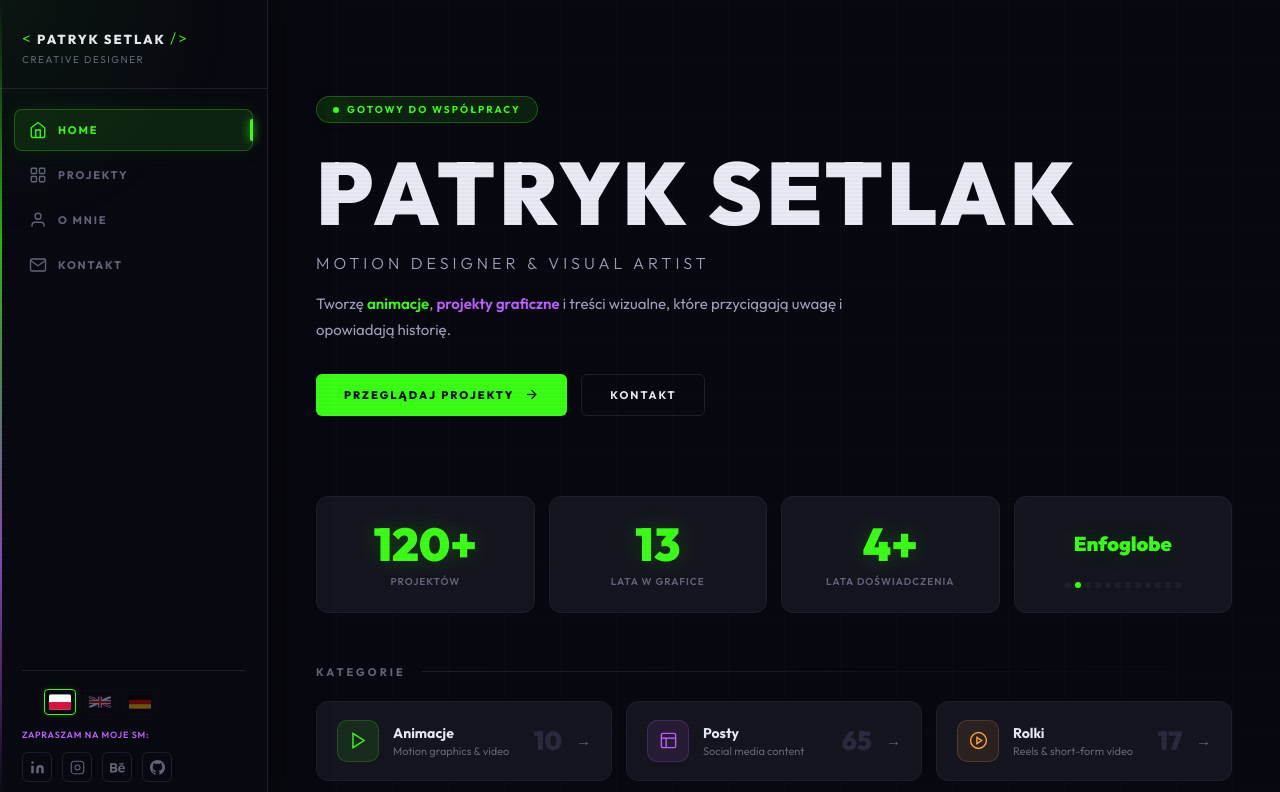
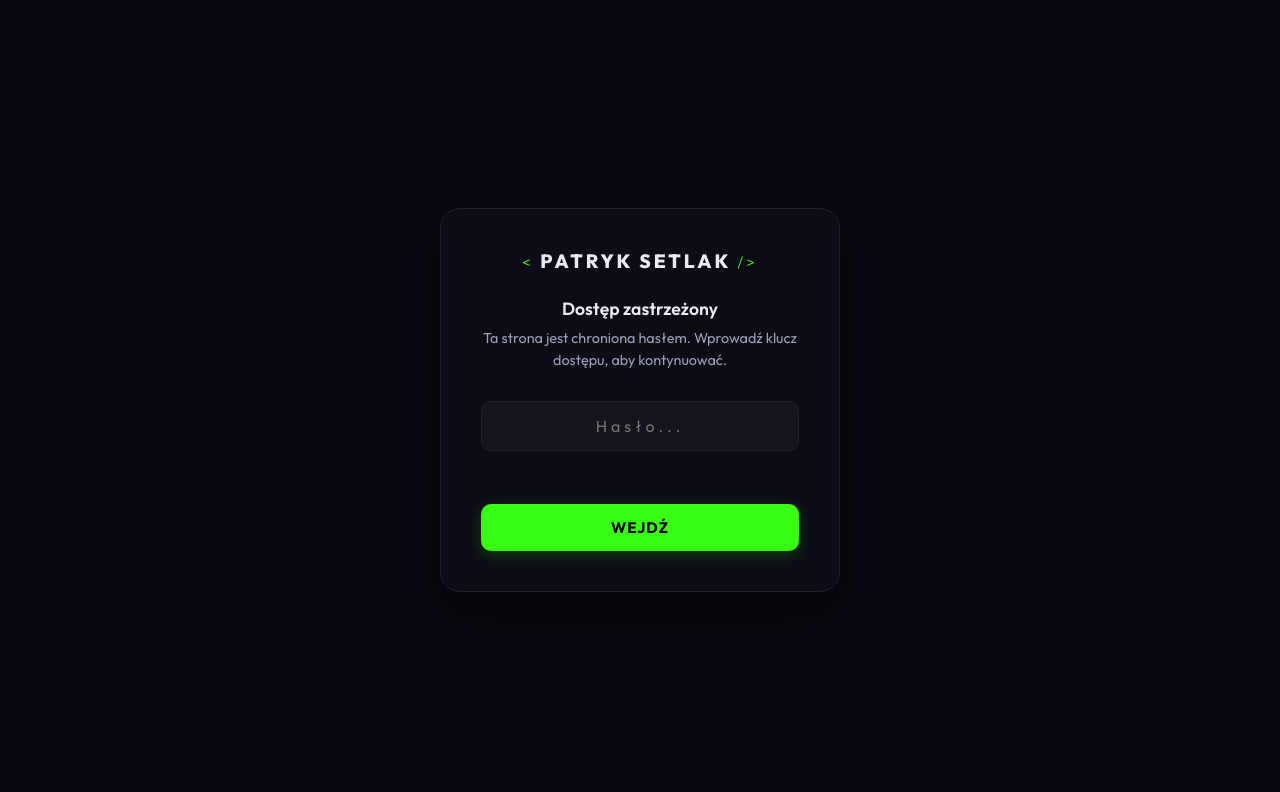
Before and after one commit to ruanabanabago/portfolio, a plain HTML site: page index.html in a window 1280 px wide. Shown: the top 792 px of the page. Drawn offline with Linux system fonts and the light colour scheme.

Commit message:
Implement password protection gatekeeper with session support and translations

```diff
--- a/app.js
+++ b/app.js
@@ -1,3 +1,47 @@
+
+// ============================================================
+// AUTH LOGIC
+// ============================================================
+const SITE_PASSWD = "patryk2026";
+
+function checkAuth() {
+  const isAuth = sessionStorage.getItem('portfolio_auth') === 'true';
+  const authScreen = document.getElementById('auth-screen');
+  const appContainer = document.querySelector('.app');
+
+  if (isAuth) {
+    if (authScreen) authScreen.classList.add('hidden');
+    if (appContainer) appContainer.classList.add('visible');
+  } else {
+    initAuthListeners();
+  }
+}
+
+function initAuthListeners() {
+  const input = document.getElementById('auth-input');
+  const btn = document.getElementById('auth-btn');
+  const error = document.getElementById('auth-error');
+
+  if (!input || !btn) return;
+
+  const tryUnlock = () => {
+    if (input.value === SITE_PASSWD) {
+      sessionStorage.setItem('portfolio_auth', 'true');
+      document.getElementById('auth-screen').classList.add('hidden');
+      document.querySelector('.app').classList.add('visible');
+    } else {
+      error.classList.add('show');
+      input.value = '';
+      input.focus();
+      setTimeout(() => error.classList.remove('show'), 3000);
+    }
+  };
+
+  btn.addEventListener('click', tryUnlock);
+  input.addEventListener('keypress', (e) => {
+    if (e.key === 'Enter') tryUnlock();
+  });
+}
 
 // ============================================================
 // I18N (TRANSLATIONS)
@@ -34,7 +78,12 @@ const TRANSLATIONS = {
     lang_pl: "Polski", lvl_native: "Ojczysty", lang_en: "Angielski", lang_de: "Niemiecki",
     contact_badge: "Dostępny do nowych projektów", contact_heading: "Masz projekt?<br><span class=\"hi-green\">Porozmawiajmy.</span>", contact_desc_2: "Chętnie poznam Twój pomysł i pomogę go zrealizować w najlepszy możliwy sposób. Odpowiadam w ciągu 24h.",
     contact_btn_main: "SKONTAKTUJ SIĘ ZE MNĄ", cv_desc: "Pobierz moje CV<br>w formacie PDF", cv_btn_dl: "POBIERZ CV",
-    menu_contact_sub: "Nawiąż współpracę"
+    menu_contact_sub: "Nawiąż współpracę",
+    auth_title: "Dostęp zastrzeżony",
+    auth_subtitle: "Ta strona jest chroniona hasłem. Wprowadź klucz dostępu, aby kontynuować.",
+    auth_placeholder: "Hasło...",
+    auth_btn: "WEJDŹ",
+    auth_error: "Błędne hasło. Spróbuj ponownie."
   },
   en: {
     menu_home: "HOME", menu_projects: "PROJECTS", menu_about: "ABOUT ME", menu_contact: "CONTACT", sidebar_sm: "FOLLOW MY SOCIALS:",
@@ -67,7 +116,12 @@ const TRANSLATIONS = {
     lang_pl: "Polish", lvl_native: "Native", lang_en: "English", lang_de: "German",
     contact_badge: "Available for new projects", contact_heading: "Have a project?<br><span class=\"hi-green\">Let's talk.</span>", contact_desc_2: "I'd love to hear about your idea and help bring it to life in the best way possible. I reply within 24h.",
     contact_btn_main: "CONTACT ME", cv_desc: "Download my CV<br>in PDF format", cv_btn_dl: "DOWNLOAD CV",
-    menu_contact_sub: "Start project"
+    menu_contact_sub: "Start project",
+    auth_title: "Restricted Access",
+    auth_subtitle: "This page is password protected. Please enter the access key to continue.",
+    auth_placeholder: "Password...",
+    auth_btn: "ENTER",
+    auth_error: "Incorrect password. Try again."
   },
   de: {
     menu_home: "STARTSEITE", menu_projects: "PROJEKTE", menu_about: "ÜBER MICH", menu_contact: "KONTAKT", sidebar_sm: "FOLGEN SIE MEINEN SM:",
@@ -100,7 +154,12 @@ const TRANSLATIONS = {
     lang_pl: "Polnisch", lvl_native: "Muttersprache", lang_en: "Englisch", lang_de: "Deutsch",
     contact_badge: "Verfügbar für neue Projekte", contact_heading: "Haben Sie ein Projekt?<br><span class=\"hi-green\">Lass uns reden.</span>", contact_desc_2: "Ich würde gerne von Ihrer Idee hören und helfen, sie auf die bestmögliche Weise umzusetzen. Ich antworte innerhalb von 24 Stunden.",
     contact_btn_main: "KONTAKTIERE MICH", cv_desc: "Lade meinen Lebenslauf<br>im PDF-Format herunter", cv_btn_dl: "LEBENSLAUF HERUNTERLADEN",
-    menu_contact_sub: "Zusammenarbeit"
+    menu_contact_sub: "Zusammenarbeit",
+    auth_title: "Eingeschränkter Zugriff",
+    auth_subtitle: "Diese Seite ist passwortgeschützt. Bitte geben Sie den Zugangsschlüssel ein, um fortzufahren.",
+    auth_placeholder: "Passwort...",
+    auth_btn: "EINTRETEN",
+    auth_error: "Falsches Passwort. Versuchen Sie es erneut."
   }
 };
 
@@ -121,6 +180,12 @@ function setLanguage(lang) {
   document.querySelectorAll('[data-i18n-html]').forEach(el => {
     const key = el.getAttribute('data-i18n-html');
     if (TRANSLATIONS[lang][key]) el.innerHTML = TRANSLATIONS[lang][key];
+  });
+
+  // Update Placeholders
+  document.querySelectorAll('[data-i18n-placeholder]').forEach(el => {
+    const key = el.getAttribute('data-i18n-placeholder');
+    if (TRANSLATIONS[lang][key]) el.placeholder = TRANSLATIONS[lang][key];
   });
 
   // Update document language
@@ -706,6 +771,7 @@ document.getElementById('main-content').addEventListener('click', () => {
 // INIT
 // ============================================================
 (function init() {
+  checkAuth();
   initI18n();
   renderFeaturedProjects();
   renderProjects('all'); // pre-render for first visit
--- a/index.html
+++ b/index.html
@@ -20,6 +20,26 @@
 
   <!-- Cyberpunk grid background -->
   <div class="bg-grid"></div>
+
+  <!-- Auth Screen -->
+  <div id="auth-screen">
+    <div class="auth-card">
+      <div class="auth-logo">
+        <span class="logo-bracket">&lt;</span>
+        <span class="logo-name">PATRYK SETLAK</span>
+        <span class="logo-bracket">/&gt;</span>
+      </div>
+      <h2 class="auth-title" data-i18n="auth_title">Dostęp zastrzeżony</h2>
+      <p class="auth-subtitle" data-i18n="auth_subtitle">Ta strona jest chroniona hasłem. Wprowadź klucz dostępu, aby kontynuować.</p>
+
+      <div class="auth-input-group">
+        <input type="password" id="auth-input" class="auth-input" placeholder="••••" data-i18n-placeholder="auth_placeholder">
+        <div id="auth-error" class="auth-error" data-i18n="auth_error">Błędne hasło. Spróbuj ponownie.</div>
+      </div>
+
+      <button id="auth-btn" class="auth-btn" data-i18n="auth_btn">WEJDŹ</button>
+    </div>
+  </div>
 
   <div class="app">
 
--- a/style.css
+++ b/style.css
@@ -931,3 +931,67 @@ img { max-width: 100%; display: block; }
   .project-card.span-2 { grid-column: span 1; }
   .bio-card { flex-direction: column; }
 }
+/* ============================================================
+   AUTH SCREEN (GATEKEEPER)
+   ============================================================ */
+#auth-screen {
+  position: fixed; inset: 0; z-index: 99999;
+  background: var(--bg);
+  display: flex; align-items: center; justify-content: center;
+  transition: opacity 0.6s var(--ease), visibility 0.6s var(--ease);
+}
+#auth-screen.hidden { opacity: 0; visibility: hidden; pointer-events: none; }
+
+.auth-card {
+  width: 90%; max-width: 400px;
+  background: rgba(21, 21, 31, 0.4);
+  backdrop-filter: blur(20px);
+  border: 1px solid var(--border);
+  border-radius: 20px;
+  padding: 40px;
+  text-align: center;
+  box-shadow: 0 20px 50px rgba(0,0,0,0.3);
+  animation: authFadeIn 0.8s var(--ease) both;
+}
+@keyframes authFadeIn {
+  from { opacity: 0; transform: translateY(20px); }
+  to   { opacity: 1; transform: translateY(0); }
+}
+
+.auth-logo { font-size: 1.2rem; font-weight: 800; letter-spacing: 3px; margin-bottom: 24px; }
+.auth-logo .logo-bracket { color: var(--green); }
+
+.auth-title { font-size: 1.1rem; color: var(--txt); margin-bottom: 8px; font-weight: 600; }
+.auth-subtitle { font-size: 0.9rem; color: var(--txt2); margin-bottom: 30px; line-height: 1.5; }
+
+.auth-input-group { position: relative; margin-bottom: 20px; }
+.auth-input {
+  width: 100%; padding: 14px 18px;
+  background: rgba(255,255,255,0.03);
+  border: 1px solid var(--border);
+  border-radius: 10px; color: var(--txt);
+  font-family: inherit; font-size: 1rem;
+  transition: var(--transition); text-align: center;
+  letter-spacing: 4px;
+}
+.auth-input:focus { outline: none; border-color: var(--green); background: rgba(57,255,20,0.02); }
+
+.auth-btn {
+  width: 100%; padding: 14px;
+  background: var(--green); color: #000;
+  border-radius: 10px; font-weight: 700;
+  font-size: 0.95rem; letter-spacing: 1px;
+  transition: var(--transition);
+  box-shadow: 0 4px 15px rgba(57,255,20,0.2);
+}
+.auth-btn:hover { transform: translateY(-2px); box-shadow: 0 8px 25px rgba(57,255,20,0.3); }
+.auth-btn:active { transform: translateY(0); }
+
+.auth-error {
+  color: #ff4d4d; font-size: 0.85rem; margin-top: 15px;
+  opacity: 0; transform: translateY(-5px); transition: var(--transition);
+}
+.auth-error.show { opacity: 1; transform: translateY(0); }
+
+.app { transition: opacity 0.8s var(--ease); opacity: 0; }
+.app.visible { opacity: 1; }
```
